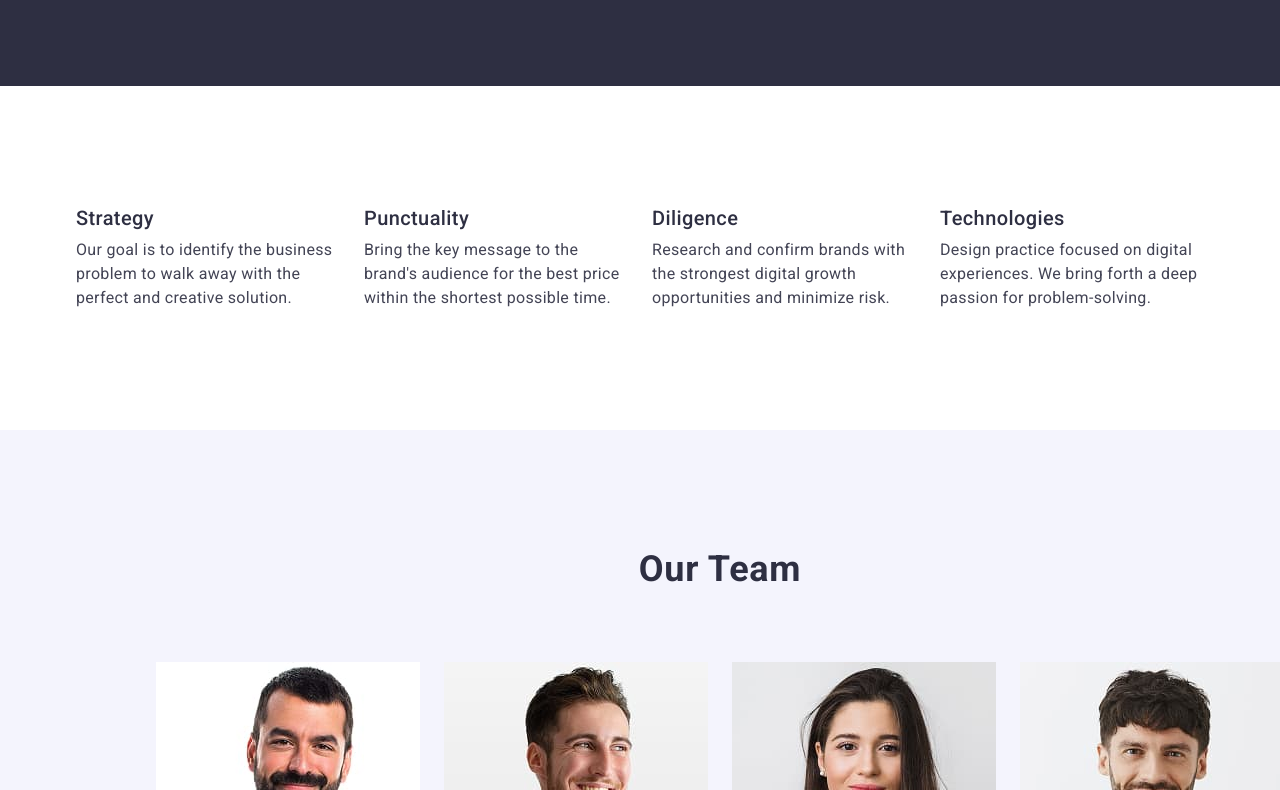
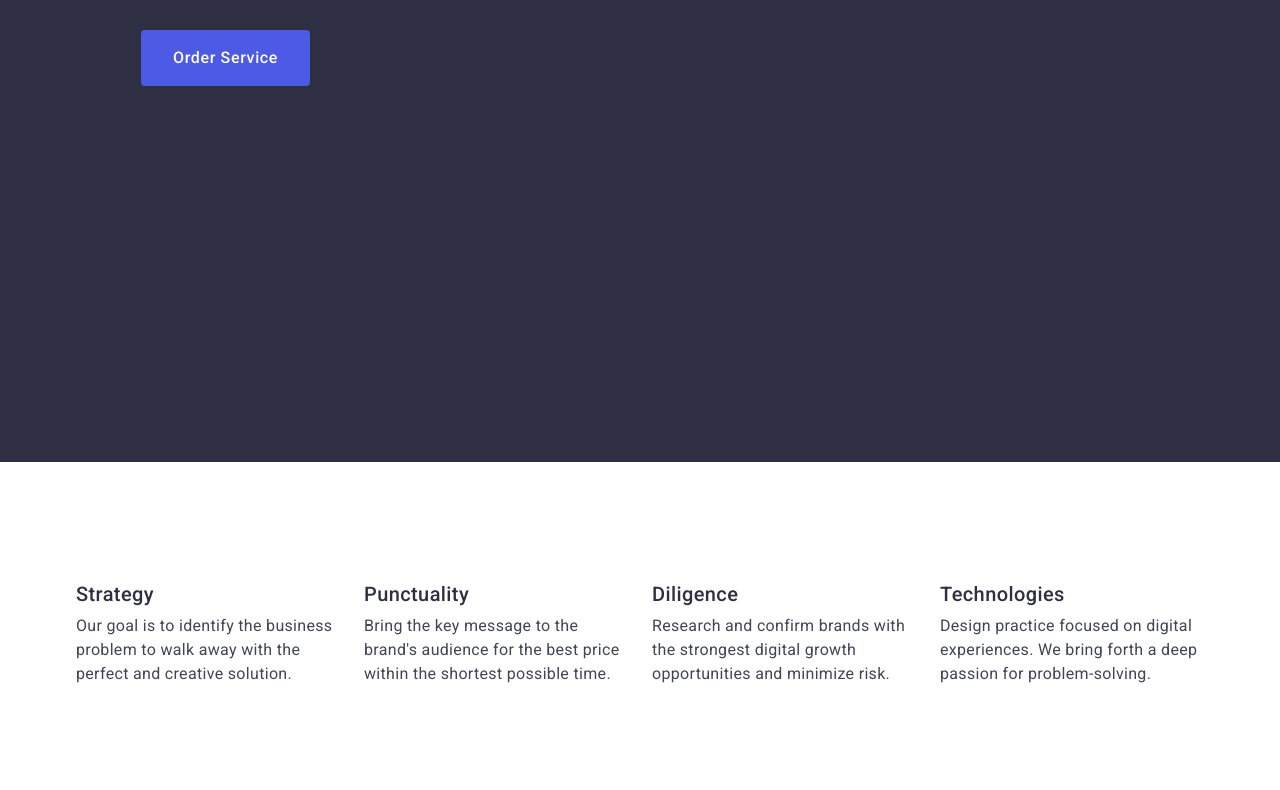
Before and after one commit to kushayvi-art/goit-markup-hw-03, a plain HTML site: page index.html in a window 1280 px wide. Shown: the part 635-1425 px from the top of the page. Drawn offline with nearby package versions, Linux system fonts and the light colour scheme.

Commit message:
Update styles.css

```diff
--- a/css/styles.css
+++ b/css/styles.css
@@ -125,6 +125,7 @@ img {
 .hero {
     width: 1440px;
     margin: 0 auto;
+    padding: 188px 0;
     background-color: #2e2f42 ;
 }
 .container-hero {
@@ -149,6 +150,7 @@ img {
     min-height: 56px;
     border: none;
     display: block;
+    border-radius: 4px;
     padding: 16px 32px;
     font-family: "Roboto", sans-serif;
     font-weight: 500;
```
